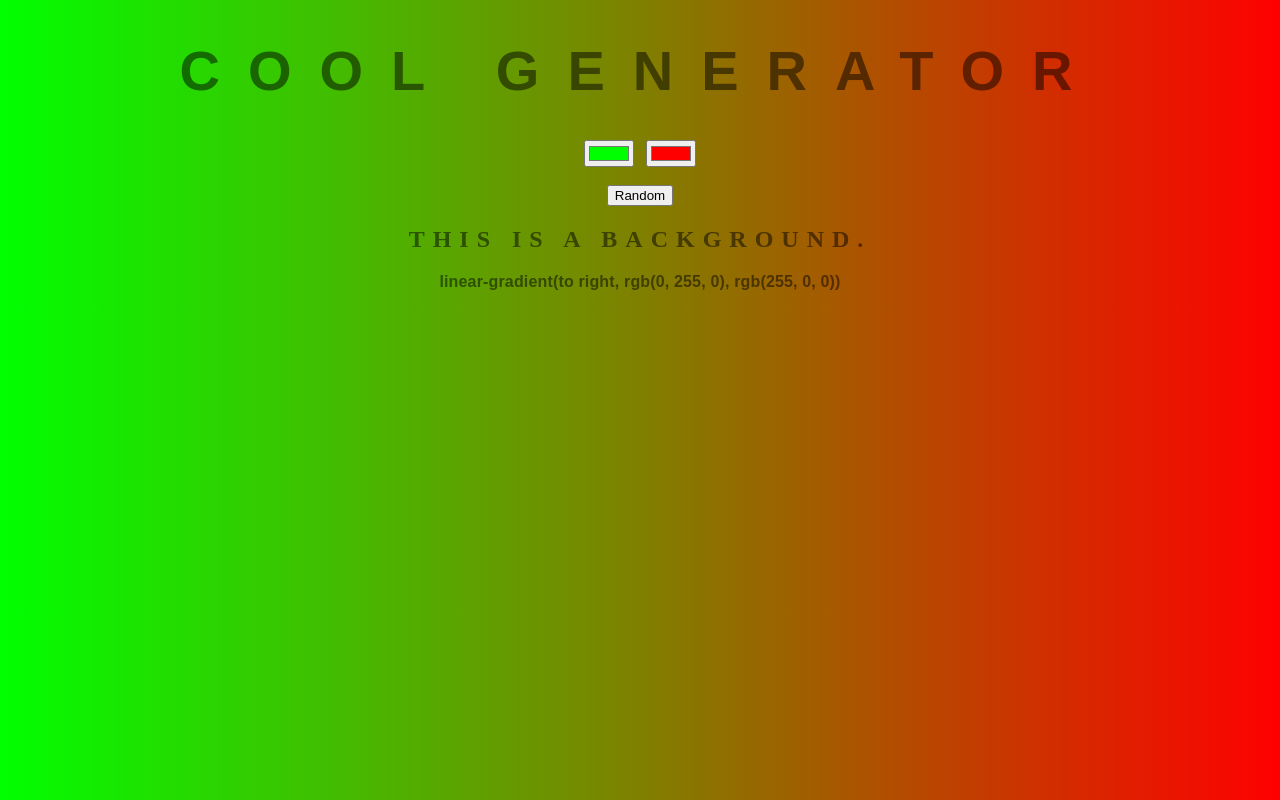
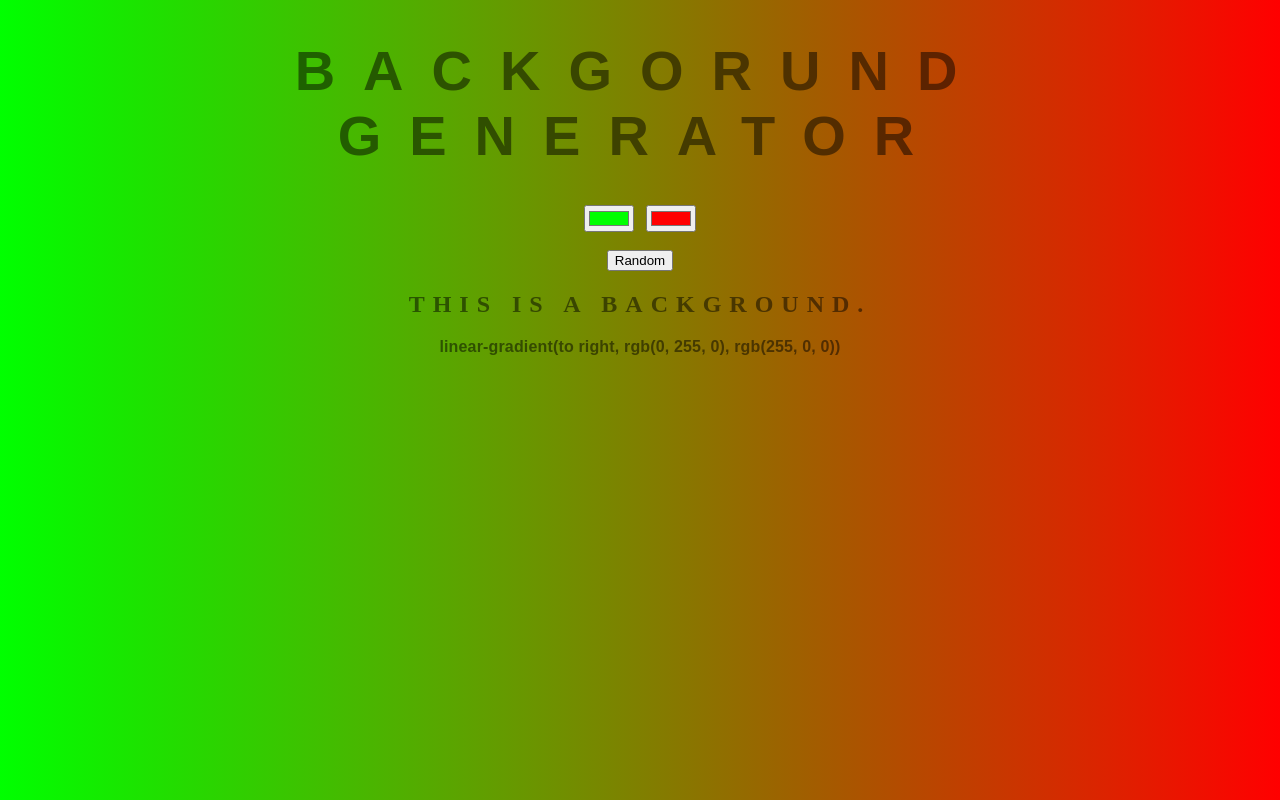
Before and after one commit to ShaCoMiRo/background_generator, a plain HTML site: page html/index.html in a window 1280 px wide. Drawn offline with Linux system fonts and the light colour scheme.

Commit message:
boss reverting back to old title

```diff
--- a/html/index.html
+++ b/html/index.html
@@ -7,7 +7,7 @@
     <title>Gradient Backgorund!</title>
 </head>
 <body>
-    <h1>COOL Generator</h1>
+    <h1>Backgorund Generator</h1>
     <input class="colorControl1" type="color" name="color1" value="#00ff00">
     <input class="colorControl2" type="color" name="color2" value="#ff0000">
     <br><br>
```
